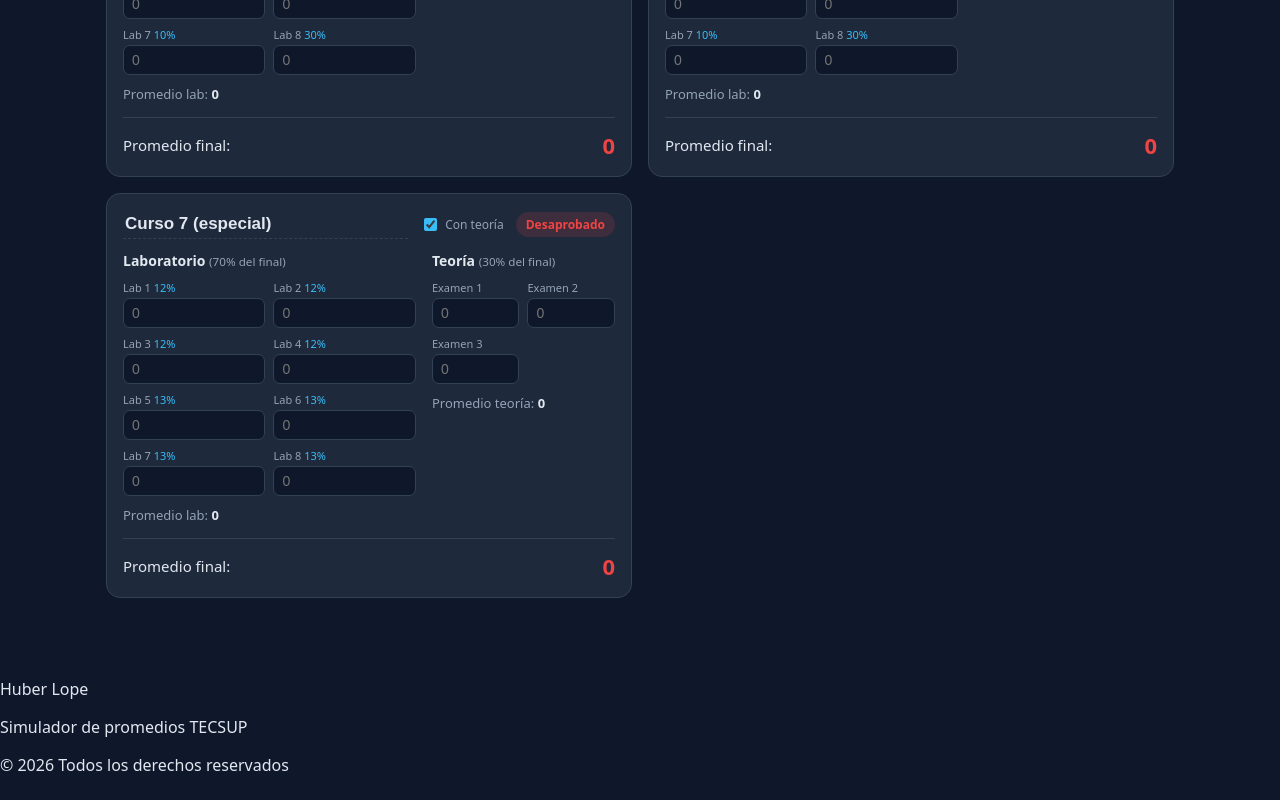
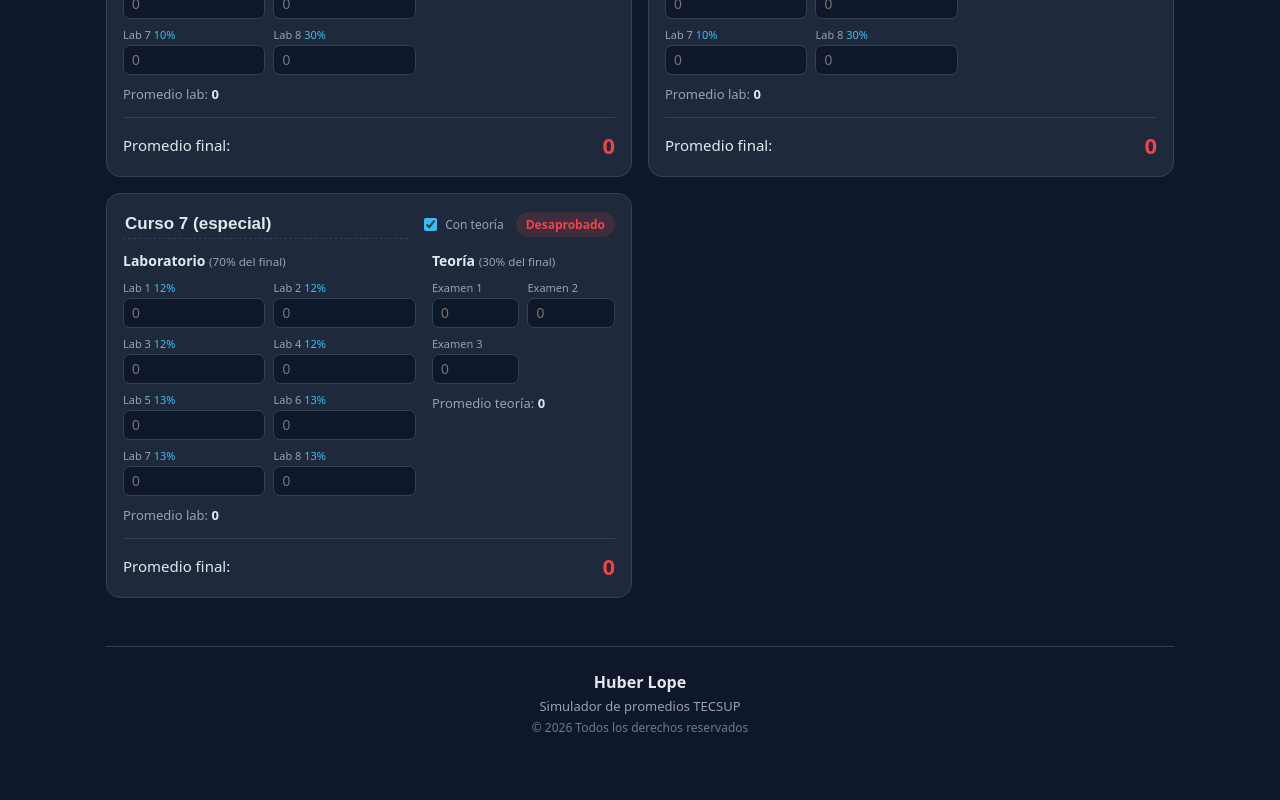
Before and after one commit to lopetpr/Simulador-de-notas, a Vue app: page / in a window 1280 px wide. Shown: the part 1196-1996 px from the top of the page. Built offline with nearby package versions, Linux system fonts and the light colour scheme.

Commit message:
fix: main.css

```diff
--- a/src/App.vue
+++ b/src/App.vue
@@ -67,17 +67,10 @@ function resetAll() {
     <main class="courses">
       <CourseCard v-for="(c, i) in courses" :key="i" :course="c" />
     </main>
+    <footer class="footer">
+      <p class="footer__name">Huber Lope</p>
+      <p class="footer__sub">Simulador de promedios TECSUP</p>
+      <p class="footer__copy">© {{ new Date().getFullYear() }} Todos los derechos reservados</p>
+    </footer>
   </div>
-
-  <footer class="mt-10 border-t border-gray-200 py-6">
-    <div class="flex flex-col items-center justify-center gap-2 text-center">
-      <p class="text-lg font-semibold text-gray-800">Huber Lope</p>
-
-      <p class="text-sm text-gray-500">Simulador de promedios TECSUP</p>
-
-      <p class="text-xs text-gray-400">
-        © {{ new Date().getFullYear() }} Todos los derechos reservados
-      </p>
-    </div>
-  </footer>
 </template>
--- a/src/style.css
+++ b/src/style.css
@@ -146,3 +146,16 @@ body {
 .card__final strong { font-size: 22px; }
 .card__final .ok { color: var(--ok); }
 .card__final .no { color: var(--no); }
+
+.footer {
+  margin-top: 48px;
+  padding-top: 24px;
+  border-top: 1px solid var(--line);
+  text-align: center;
+  display: flex;
+  flex-direction: column;
+  gap: 4px;
+}
+.footer__name { margin: 0; font-size: 16px; font-weight: 600; color: var(--text); }
+.footer__sub { margin: 0; font-size: 13px; color: var(--muted); }
+.footer__copy { margin: 0; font-size: 12px; color: var(--muted); opacity: .7; }
```
